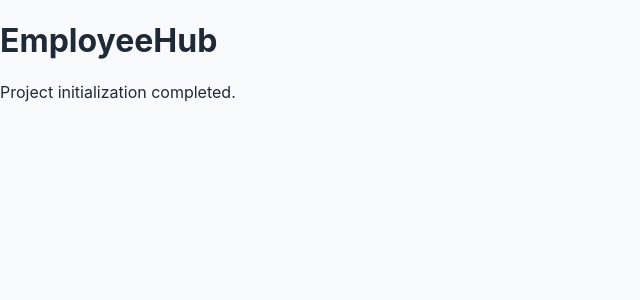
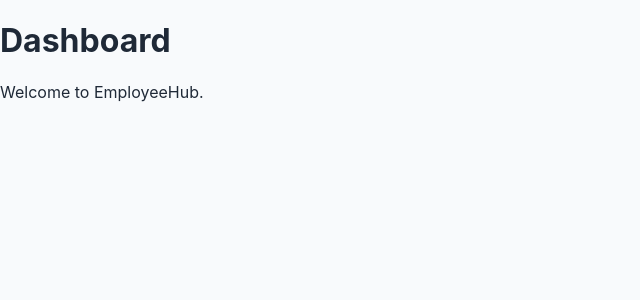
Before and after one commit to jyoyu0615jp/nexus-hmi, a React (Vite) app: page / in a window 1280 px wide. Shown: the top 300 px of the page, without its empty margins (0-640 px from the left). Built offline with nearby package versions, Linux system fonts and the light colour scheme.

Commit message:
feat: setup application routing

```diff
--- a/package.json
+++ b/package.json
@@ -11,7 +11,8 @@
   },
   "dependencies": {
     "react": "^19.2.8",
-    "react-dom": "^19.2.8"
+    "react-dom": "^19.2.8",
+    "react-router": "^8.3.0"
   },
   "devDependencies": {
     "@types/node": "^24.13.3",
--- a/src/app/App.tsx
+++ b/src/app/App.tsx
@@ -1,10 +1,9 @@
+import { RouterProvider } from 'react-router'
+
+import { router } from './router'
+
 function App() {
-  return (
-    <main>
-      <h1>EmployeeHub</h1>
-      <p>Project initialization completed.</p>
-    </main>
-  )
+  return <RouterProvider router={router} />
 }
 
 export default App
--- /dev/null
+++ b/src/app/router.tsx
@@ -0,0 +1,17 @@
+import { createBrowserRouter } from 'react-router'
+
+import DashboardPage from '../pages/DashboardPage'
+import EmployeesPage from '../pages/EmployeesPage'
+import NotFoundPage from '../pages/NotFoundPage'
+
+export const router = createBrowserRouter([
+  {
+    path: '/',
+    element: <DashboardPage />,
+    errorElement: <NotFoundPage />,
+  },
+  {
+    path: '/employees',
+    element: <EmployeesPage />,
+  },
+])
--- /dev/null
+++ b/src/pages/DashboardPage.tsx
@@ -0,0 +1,10 @@
+function DashboardPage() {
+  return (
+    <main>
+      <h1>Dashboard</h1>
+      <p>Welcome to EmployeeHub.</p>
+    </main>
+  )
+}
+
+export default DashboardPage
--- /dev/null
+++ b/src/pages/EmployeesPage.tsx
@@ -0,0 +1,10 @@
+function EmployeesPage() {
+  return (
+    <main>
+      <h1>Employees</h1>
+      <p>Employee management page.</p>
+    </main>
+  )
+}
+
+export default EmployeesPage
--- /dev/null
+++ b/src/pages/NotFoundPage.tsx
@@ -0,0 +1,15 @@
+import { Link } from 'react-router'
+
+function NotFoundPage() {
+  return (
+    <main>
+      <h1>404</h1>
+
+      <p>Page not found.</p>
+
+      <Link to="/">Back Home</Link>
+    </main>
+  )
+}
+
+export default NotFoundPage
```
Also changed, not shown: 1 other file (tests, documents, lock files or other folders).
